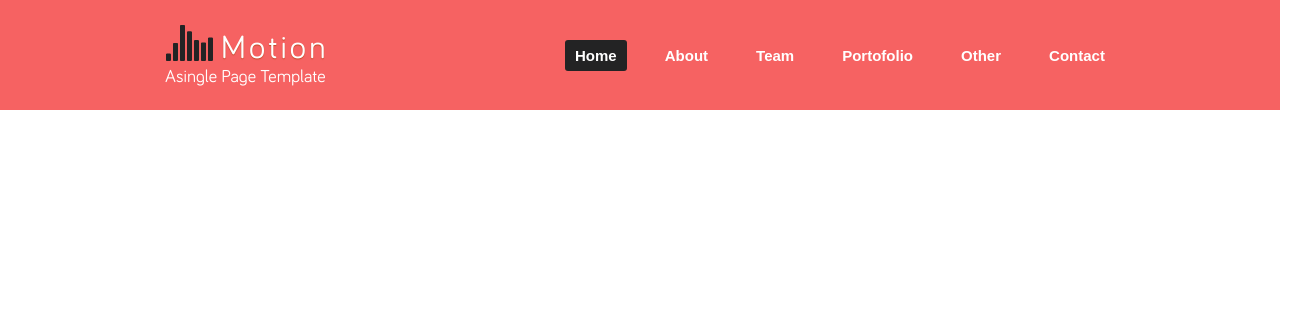
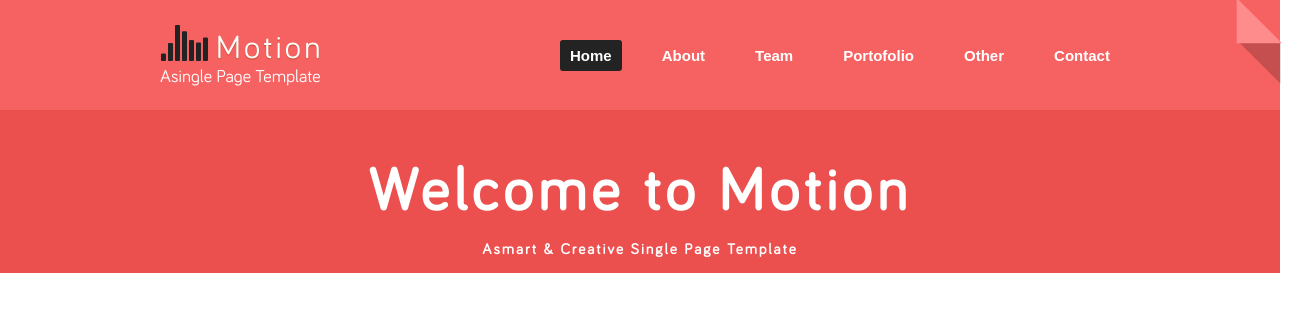
Before and after one commit to spinuvlad/landing, a website: page src/index.html in a window 1280 px wide. Shown: the whole page, 1302 px wide, since content can reach past the window. Drawn offline with Linux system fonts and the light colour scheme.

Commit message:
autocomplet

```diff
--- a/src/index.html
+++ b/src/index.html
@@ -24,7 +24,7 @@
 				<div class="logo">
 					<div class="img_logo">
 						<img src="img/graph.png" alt="logo">
-						<h1>Motion</h1>
+						<h2>Motion</h2>
 					</div>
 					<span>Asingle Page Template</span>
 				</div>
@@ -42,6 +42,16 @@
 
 			</div>
 		</div>
+
+		<section class="top-header">
+			<div class="wrapper">
+				<div class="top-title">
+					<h1>Welcome to Motion</h1>
+					<span>Asmart & Creative Single Page Template</span>
+				</div>
+			</div>
+		</section>
+
 	</header>
 
 
--- a/src/sass/styles.sass
+++ b/src/sass/styles.sass
@@ -21,6 +21,7 @@ header
 	.menu
 		background-color: $menu-bg-color
 		color: #fff
+		position: relative
 
 		.wrapper
 			display: flex
@@ -32,10 +33,10 @@ header
 				+col-10()
 
 				.img_logo
-					display: flex
+					+row-flex()
 					margin-bottom: 6px
 
-					h1
+					h2
 						align-self: flex-end
 						font-size: 2.2rem
 						letter-spacing: 3px
@@ -44,14 +45,40 @@ header
 
 				span
 					font-size: 1.19rem
+					margin-left: -5px
 
 			.top-nav
 				+col()
 				+col-14()
 
 				ul
-					display: flex
+					+row-flex()
 					+justify-content(space-between)
+					&:after
+						content: ""
+						display: block
+						border-color: transparent $top-triangle-color
+						border-style: solid
+						border-width: 32px 32px 32px 0px
+						height: 0px
+						width: 0px
+						transform: rotate(-45deg)
+						position: absolute
+						top: 0
+						right: 16px
+					&:before
+						content: ""
+						display: block
+						height: 0
+						width: 0
+						position: absolute
+						top: 22px
+						right: -5px
+						border-color: transparent #000
+						opacity: 0.2
+						border-style: solid
+						border-width: 30px 30px 30px 0px
+						transform: rotate(135deg)
 
 					li
 						a:link, a:visited
@@ -65,3 +92,21 @@ header
 							background-color: $menu-hover-color
 							border-radius: 3px
 							transition: .3s
+
+	section.top-header
+		box-shadow: inset 0 0 0 rgba(0, 0, 0, 0.05)
+		background-color: $top-header-bg-color
+		text-align: center
+		color: #fff
+
+		h1
+			font-size: 4rem
+			font-weight: bold
+			letter-spacing: 5px
+			padding-top: 5 * $size
+
+		span
+			padding: 1.5 * $size
+			display: block
+			font-weight: bold
+			letter-spacing: 2px
--- a/src/sass/vars.sass
+++ b/src/sass/vars.sass
@@ -4,5 +4,5 @@ $size: 10px
 
 $menu-hover-color: #232324
 $menu-bg-color: #f66262
-
-//avocode
+$top-triangle-color: #ff8c8c
+$top-header-bg-color: #eb4f4e
```
Also changed, not shown: src/css/styles.css.
